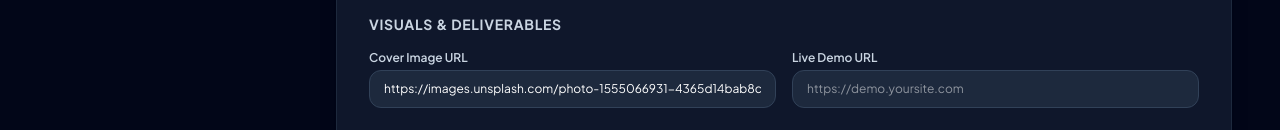
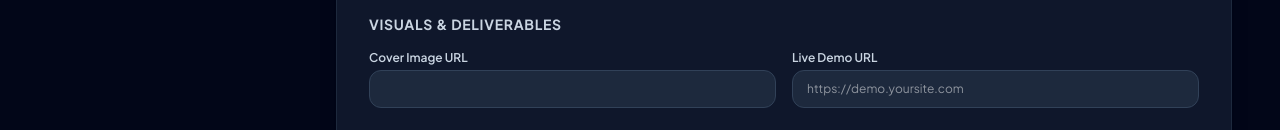
Before and after one commit to digbly/digital-marketplace, a React (Vite) app in the folder web/: page /vendor/products/new in a window 1280 px wide. Shown: the part 822-952 px from the top of the page. Built offline with nearby package versions, Linux system fonts and the light colour scheme; no server answers; sample sign-in values are in the browser's storage.

Commit message:
refactor: initialize product thumbnail URL with empty string instead of default placeholder

```diff
--- a/web/src/views/vendor/VendorProductEditView.tsx
+++ b/web/src/views/vendor/VendorProductEditView.tsx
@@ -20,9 +20,7 @@ export const VendorProductEditView: React.FC = () => {
   const [shortDesc, setShortDesc] = useState('');
   const [description, setDescription] = useState('');
   const [version, setVersion] = useState('1.0.0');
-  const [thumbnailUrl, setThumbnailUrl] = useState(
-    'https://images.unsplash.com/photo-1555066931-4365d14bab8c?w=600'
-  );
+  const [thumbnailUrl, setThumbnailUrl] = useState('');
   const [demoUrl, setDemoUrl] = useState('');
   const [errorMsg, setErrorMsg] = useState<string | null>(null);
 
```
